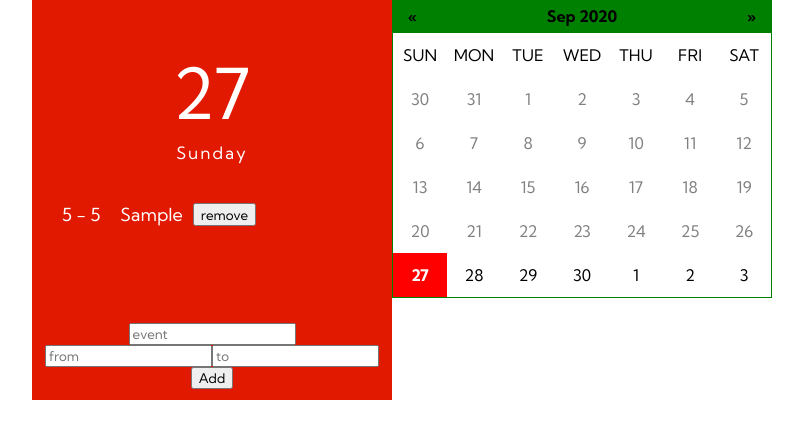
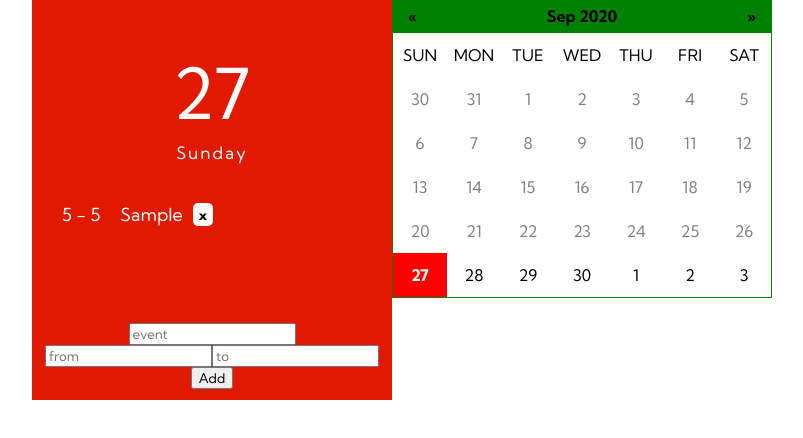
Before and after one commit to Muh-Hasan/Calendar-React, a React (Create React App) app: page / in a window 1280 px wide. Both pictures are taken after typing "Sample", "5", "5" into the empty fields and a click on the button "Add". Shown: the top 438 px of the page, without its empty margins (238-1041 px from the left). Built offline with nearby package versions, Linux system fonts and the light colour scheme.

Commit message:
button updated

```diff
--- a/src/App.css
+++ b/src/App.css
@@ -146,3 +146,11 @@
   font-size: 18px;
   font-weight: 400;
 }
+.event-list button{
+  background-color: white;
+  border: none;
+  border-radius: 5px;
+  font-weight: 700;
+  outline: none;
+  cursor: pointer;
+}
--- a/src/Calendar/components/Editable.js
+++ b/src/Calendar/components/Editable.js
@@ -30,20 +30,20 @@ export default function Editable({ value }) {
       <div>
         <div>
           {events.length <= 0 ? (
-            <div className='no-event'>
+            <div className="no-event">
               <h6>No events for today</h6>
             </div>
           ) : (
-            <div className='events'>
+            <div className="events">
               {events
                 .filter((item) => item.day === value.format("MM/DD/YY"))
                 .map((item) => (
-                  <div key={item.id} className='event-list'>
+                  <div key={item.id} className="event-list">
                     <h4>
                       {item.from} - {item.to}
                     </h4>
                     <h4>{item.title}</h4>
-                    <button onClick={() => remove(item.id)}>remove</button>
+                    <button  onClick={() => remove(item.id)}>x</button>
                   </div>
                 ))}
             </div>
@@ -54,20 +54,24 @@ export default function Editable({ value }) {
       <div>
         <div>
           <input
+            maxLength={10}
             type="text"
             placeholder="event"
             onChange={(e) => setUserEvent(e.currentTarget.value)}
             value={userEvent}
+            required={true}
           />
         </div>
         <div>
           <input
+            required={true}
             type="number"
             placeholder="from"
             onChange={(e) => setUserFrom(e.currentTarget.value)}
             value={userFrom}
           />
           <input
+            required={true}
             type="number"
             placeholder="to"
             onChange={(e) => setUserTo(e.currentTarget.value)}
```
